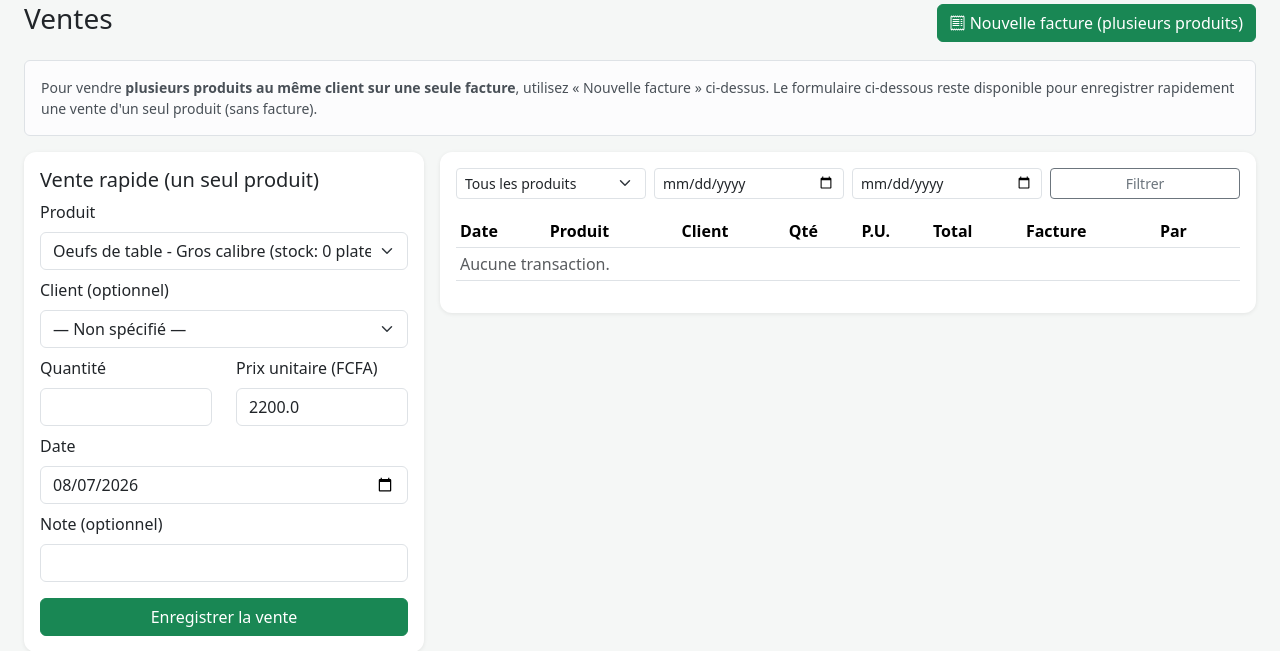
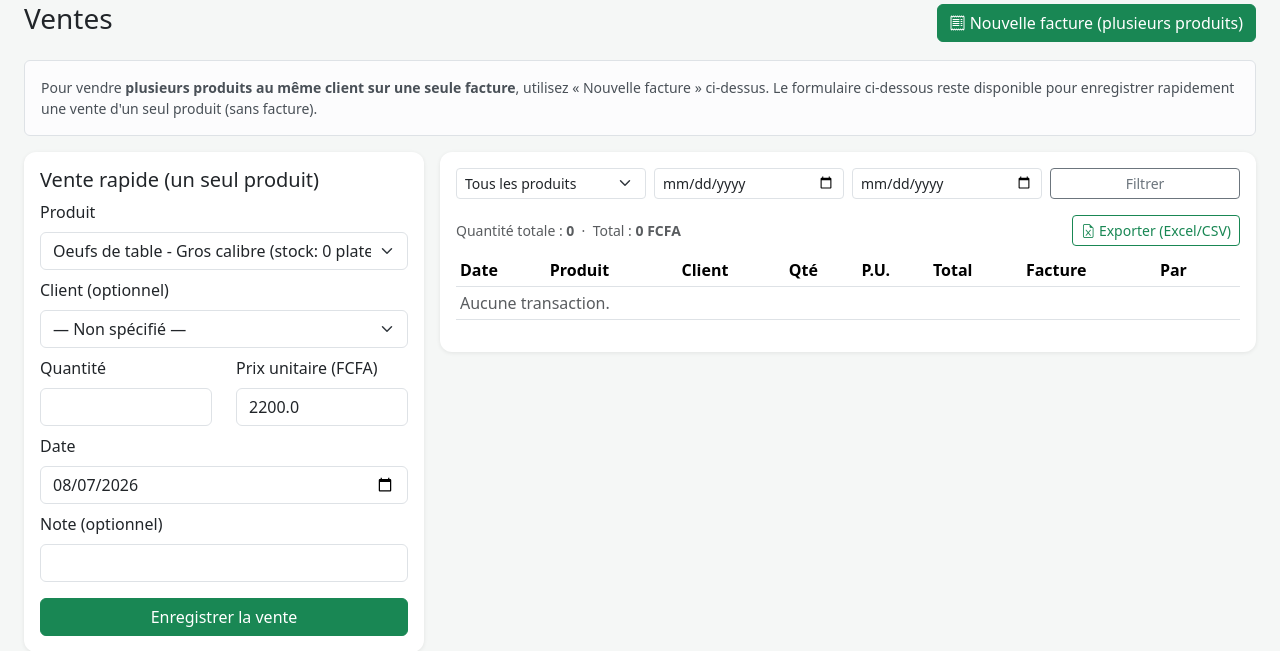
Before and after one commit to Bayegaye/senavipro, a Flask app: page /ventes in a window 1280 px wide; the page is wider, and only the part inside the window is pictured. Shown: the part 126-777 px from the top of that part. Run offline with Flask 3, Linux system fonts and the light colour scheme; a user stored in the database is signed in; parts of the project's set-up code (start-up, migrations or seed data) failed here and were passed over; some libraries are stand-ins or nearby versions.

Commit message:
Ajoute la quantité totale et l'export Excel sur Ventes et Achats

```diff
--- a/app.py
+++ b/app.py
@@ -386,11 +386,14 @@ def ventes():
     if request.method == "POST":
         _create_transaction("vente")
         return redirect(url_for("ventes"))
+    transactions = _list_transactions("vente")
     return render_template(
         "transactions.html",
         type_="vente",
         titre="Ventes",
-        transactions=_list_transactions("vente"),
+        transactions=transactions,
+        quantite_totale=sum(t.quantity for t in transactions),
+        total_montant=sum(t.total for t in transactions),
         produits=Product.query.order_by(Product.name).all(),
         partenaires=Partner.query.filter_by(type="client").order_by(Partner.name).all(),
         today=date.today().isoformat(),
@@ -403,14 +406,60 @@ def achats():
     if request.method == "POST":
         _create_transaction("achat")
         return redirect(url_for("achats"))
+    transactions = _list_transactions("achat")
     return render_template(
         "transactions.html",
         type_="achat",
         titre="Achats",
-        transactions=_list_transactions("achat"),
+        transactions=transactions,
+        quantite_totale=sum(t.quantity for t in transactions),
+        total_montant=sum(t.total for t in transactions),
         produits=Product.query.order_by(Product.name).all(),
         partenaires=Partner.query.filter_by(type="fournisseur").order_by(Partner.name).all(),
         today=date.today().isoformat(),
+    )
+
+
+@app.route("/ventes/export.csv")
+@login_required
+def export_ventes_csv():
+    return _export_transactions_csv("vente", "senavipro_ventes")
+
+
+@app.route("/achats/export.csv")
+@login_required
+def export_achats_csv():
+    return _export_transactions_csv("achat", "senavipro_achats")
+
+
+def _export_transactions_csv(type_, filename_prefix):
+    """Exporte au format CSV (ouvrable directement dans Excel) les
+    transactions correspondant aux mêmes filtres (produit, client/fournisseur,
+    période) que ceux actuellement appliqués sur la page Ventes/Achats."""
+    transactions = _list_transactions(type_)
+    output = io.StringIO()
+    writer = csv.writer(output)
+    writer.writerow([
+        "Date", "Produit", "Client" if type_ == "vente" else "Fournisseur",
+        "Quantité", "Prix unitaire", "Total", "Note", "Enregistré par",
+    ])
+    for t in transactions:
+        writer.writerow([
+            t.date.isoformat(),
+            t.product.name if t.product else "",
+            t.partner.name if t.partner else "",
+            t.quantity, t.unit_price, t.total,
+            t.note or "",
+            t.user.full_name if t.user else "",
+        ])
+    writer.writerow([])
+    writer.writerow(["", "", "Quantité totale", sum(t.quantity for t in transactions)])
+    writer.writerow(["", "", "Total", "", "", sum(t.total for t in transactions)])
+    today_str = date.today().isoformat()
+    return Response(
+        output.getvalue(),
+        mimetype="text/csv",
+        headers={"Content-Disposition": f"attachment;filename={filename_prefix}_{today_str}.csv"},
     )
 
 
--- a/templates/transactions.html
+++ b/templates/transactions.html
@@ -87,6 +87,17 @@
         </div>
       </form>
 
+      <div class="d-flex justify-content-between align-items-center mb-2">
+        <div class="text-muted small">
+          Quantité totale : <strong>{{ '%.0f'|format(quantite_totale) }}</strong>
+          &nbsp;·&nbsp; Total : <strong>{{ '%.0f'|format(total_montant) }} FCFA</strong>
+        </div>
+        <a class="btn btn-sm btn-outline-success"
+           href="{{ url_for('export_ventes_csv' if type_=='vente' else 'export_achats_csv', **request.args) }}">
+          <i class="bi bi-file-earmark-excel"></i> Exporter (Excel/CSV)
+        </a>
+      </div>
+
       <div class="table-responsive">
       <table class="table table-sm table-hover">
         <thead>
@@ -132,7 +143,9 @@
         {% if transactions %}
         <tfoot>
           <tr class="table-light">
-            <th colspan="5" class="text-end">Total :</th>
+            <th colspan="3" class="text-end">Total :</th>
+            <th>{{ '%.0f'|format(quantite_totale) }}</th>
+            <th></th>
             <th>{{ '%.0f'|format(transactions|sum(attribute='total')) }} FCFA</th>
             <th colspan="{{ (2 if type_=='vente' else 1) + (1 if current_user.is_admin else 0) }}"></th>
           </tr>
```
